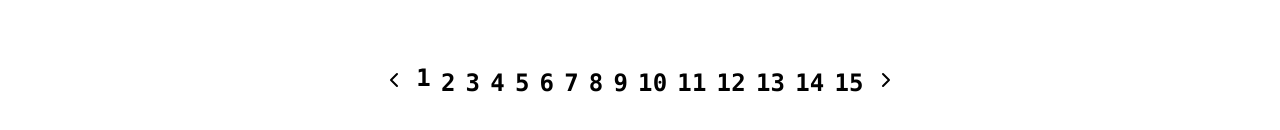
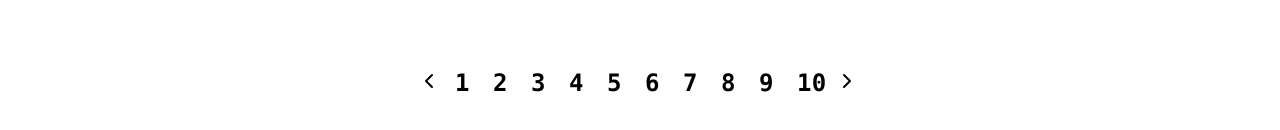
Before and after one commit to sp-sidvar/album-list-eners, a React (Vite) app: page / in a window 1280 px wide. Shown: the part 1372-1502 px from the top of the page. Built offline with nearby package versions, Linux system fonts and the light colour scheme.

Commit message:
-/ Paginacion - Se soluciona problema con plataformas moviles al sobredimensionar la pagina

```diff
--- a/src/classes/pagination-style.css
+++ b/src/classes/pagination-style.css
@@ -10,6 +10,8 @@
     font-weight: 900;
 
     a {
+        width: 28px;
+        height: 28px;
         text-decoration: none;
         color: var(--border-dark);
         font-family: var(--mono);
--- a/src/components/Pagination.tsx
+++ b/src/components/Pagination.tsx
@@ -14,6 +14,7 @@ import { IconChevronLeft, IconChevronRight } from '@tabler/icons-react';
  * @returns {React.JSX.Element} Una barra de navegación con enlaces dinámicos para el cambio de páginas.
  *
  */
+
 export function Pagination({
     currentPage = 1,
     totalPages = 5,
@@ -23,11 +24,36 @@ export function Pagination({
     totalPages: number;
     onPageChange: (page: number) => void;
 }) {
-    // Creacion de numeracion respecto a total de paginas por mostrar
-    const pages = Array.from({ length: totalPages }, (_, i) => i + 1);
-
     const firstPage = currentPage === 1;
     const lastPage = currentPage === totalPages;
+
+    // Creacion de paginas visibles en control de navegacion
+    const visiblePages = () => {
+        const maxVisible = 10;
+
+        // Para dispositivos moviles se evita tener mas de 10 elementos en el nav para evitar romper la UI
+        if (totalPages <= maxVisible) {
+            return Array.from({ length: totalPages }, (_, i) => i + 1);
+        }
+
+        let startPage = currentPage - Math.floor(maxVisible / 2);
+        let endPage = currentPage + Math.floor(maxVisible / 2) - 1;
+
+        if (startPage <= 1) {
+            startPage = 1;
+            endPage = maxVisible;
+        }
+
+        if (endPage >= totalPages) {
+            endPage = totalPages;
+            startPage = totalPages - maxVisible + 1;
+        }
+
+        return Array.from(
+            { length: endPage - startPage + 1 },
+            (_, i) => startPage + i,
+        );
+    };
 
     const handlePrevBtn = (event: React.MouseEvent<HTMLAnchorElement>) => {
         event.preventDefault();
@@ -66,7 +92,7 @@ export function Pagination({
                 <IconChevronLeft stroke={2} />
             </a>
 
-            {pages.map((page) => (
+            {visiblePages().map((page) => (
                 <a
                     key={page}
                     href="#"
```
